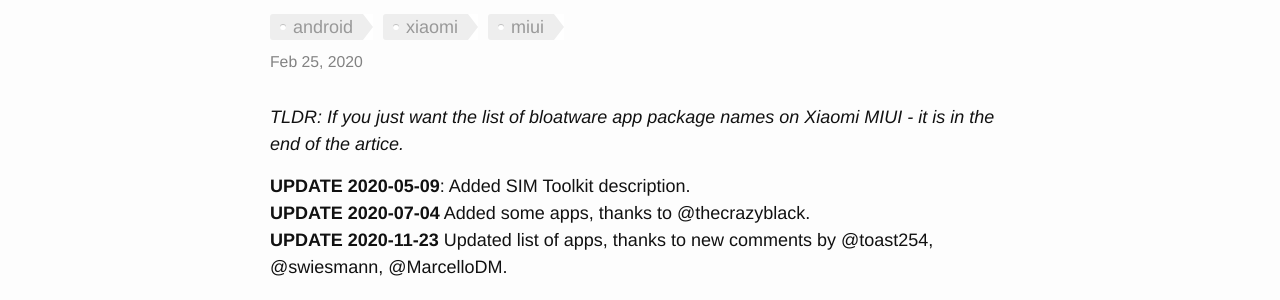
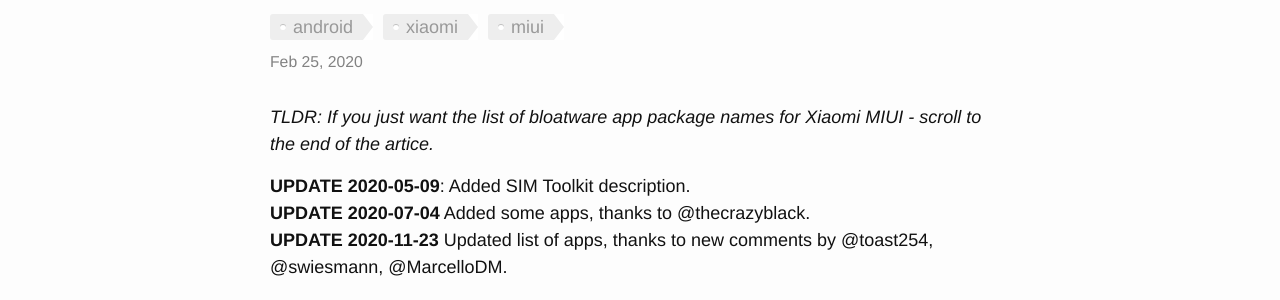
Before and after one commit to selivan/selivan.github.io, a Jekyll site: the page built from _posts/2020-02-25-removing-bloatware-from-xiaomi-miui-android.md, in a window 1280 px wide and 900 px high. Shown: the part 219-519 px from the top of the window. Built offline with Jekyll 4.4.1, drawn with Linux system fonts in a browser that asks for light colours.

Commit message:
small fix

```diff
--- a/_posts/2020-02-25-removing-bloatware-from-xiaomi-miui-android.md
+++ b/_posts/2020-02-25-removing-bloatware-from-xiaomi-miui-android.md
@@ -4,7 +4,7 @@
 tags: [android,xiaomi,miui]
 ---
 
-*TLDR: If you just want the list of bloatware app package names on Xiaomi MIUI - it is in the end of the artice.*
+*TLDR: If you just want the list of bloatware app package names for Xiaomi MIUI - scroll to the end of the artice.*
 
 **UPDATE 2020-05-09**: Added SIM Toolkit description.
 **UPDATE 2020-07-04** Added some apps, thanks to @thecrazyblack.
```
